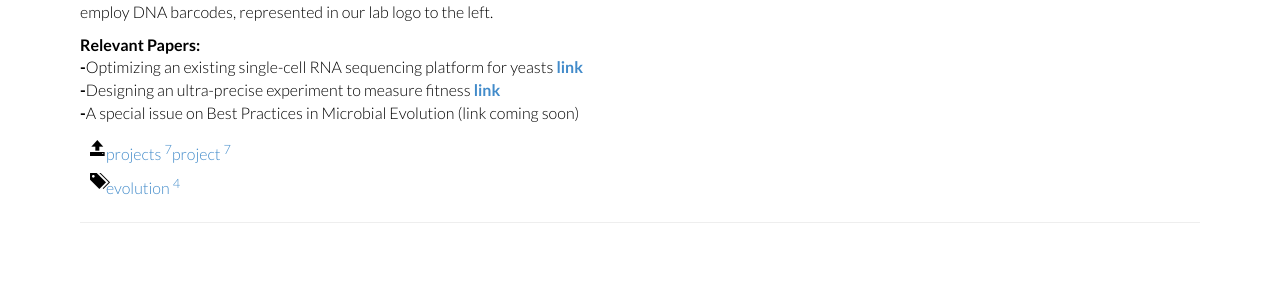
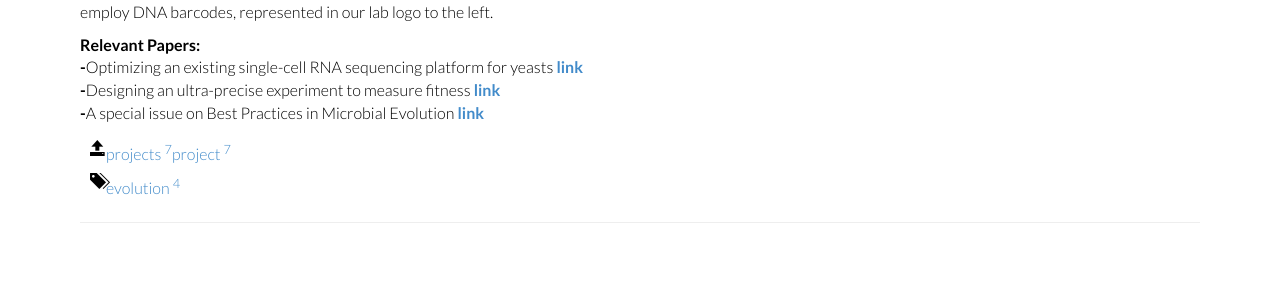
Before and after one commit to Samerotte-Lab/Samerotte-Lab.github.io, a Jekyll site: the page built from projects/_posts/2020-10-27-technology.md, in a window 1280 px wide. Shown: the part 357-654 px from the top of the page. Built offline with Jekyll 4.4.1, drawn with Linux system fonts in a browser that asks for light colours; nearby versions of some CDN libraries.

Commit message:
link for tech research

```diff
--- a/projects/_posts/2020-10-27-technology.md
+++ b/projects/_posts/2020-10-27-technology.md
@@ -13,4 +13,4 @@ Quantifying the myriad phenotypic impacts of genetic change at the molecular, ce
 <b>Relevant Papers:</b><br>
 <b>-</b>Optimizing an existing single-cell RNA sequencing platform for yeasts <b>[link](https://kgslab.org/papers/paper/Split-Seq)</b><br>
 <b>-</b>Designing an ultra-precise experiment to measure fitness <b>[link](https://kgslab.org/papers/paper/1bigbatch)</b><br>
-<b>-</b>A special issue on Best Practices in Microbial Evolution (link coming soon)
+<b>-</b>A special issue on Best Practices in Microbial Evolution <b>[link](https://kgslab.org/papers/paper/EE-perspective)</b><br>
```
